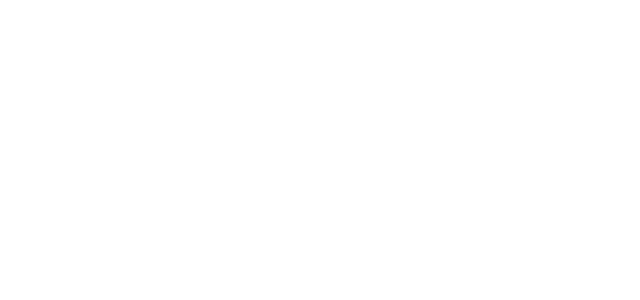
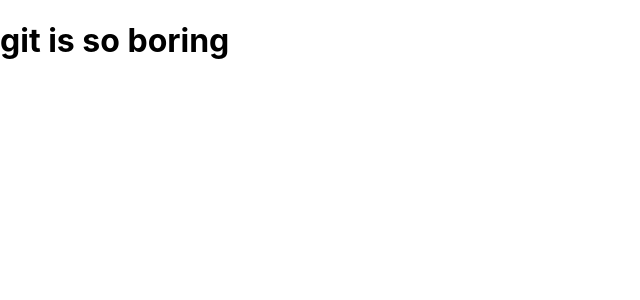
Before and after one commit to djmin43/react-playground, a Next.js app in the folder nextjs/: page / in a window 1280 px wide. Shown: the top 300 px of the page, without its empty margins (0-640 px from the left). Built offline with nearby package versions, Linux system fonts and the light colour scheme.

Commit message:
add a h1 saying git is so boring

```diff
--- a/nextjs/pages/index.tsx
+++ b/nextjs/pages/index.tsx
@@ -4,7 +4,11 @@
 import styles from "../styles/Home.module.css";
 
 const Home: NextPage = () => {
-  return <div ></div>;
+  return (
+    <div>
+      <h1> git is so boring</h1>
+    </div>
+  );
 };
 
 export default Home;
```
